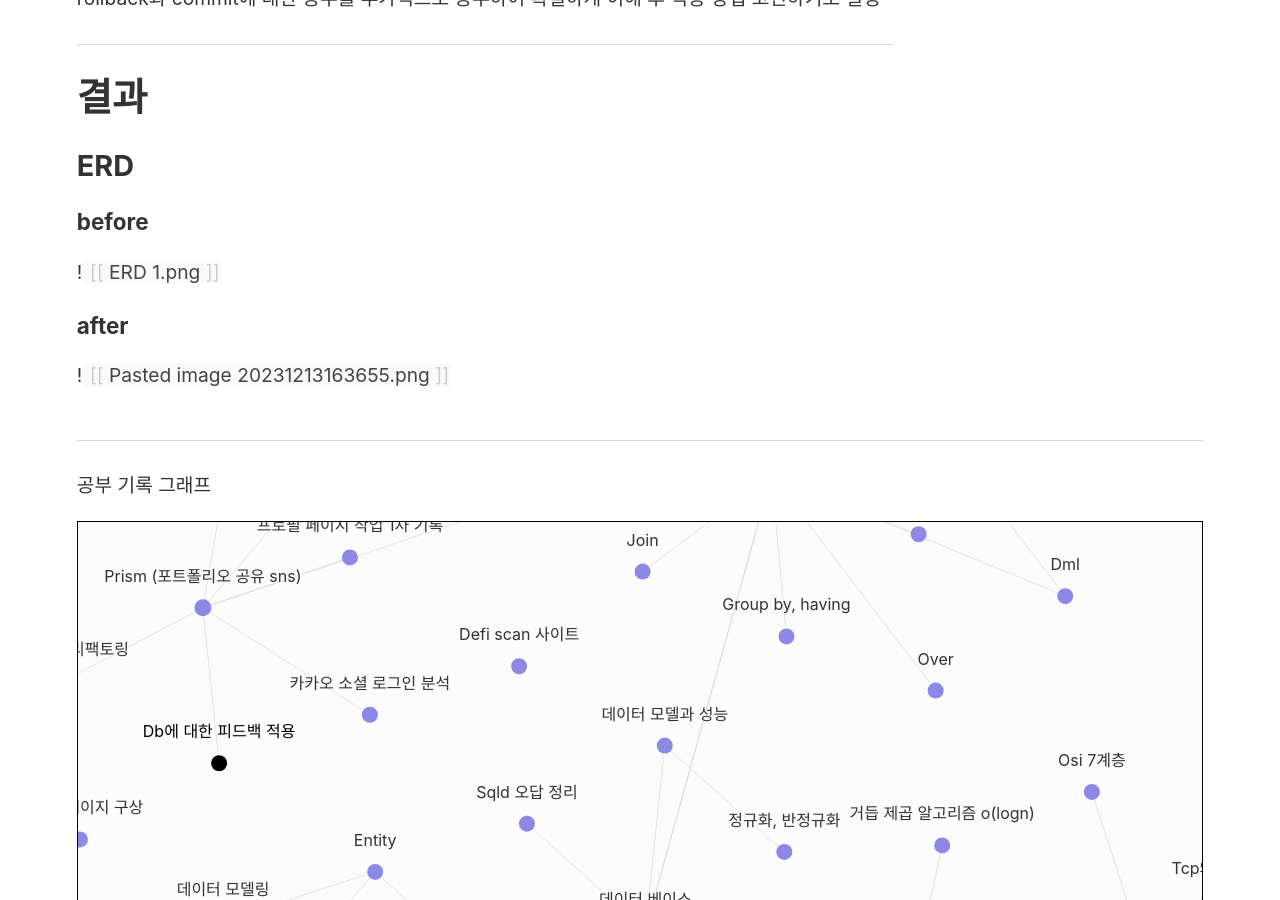
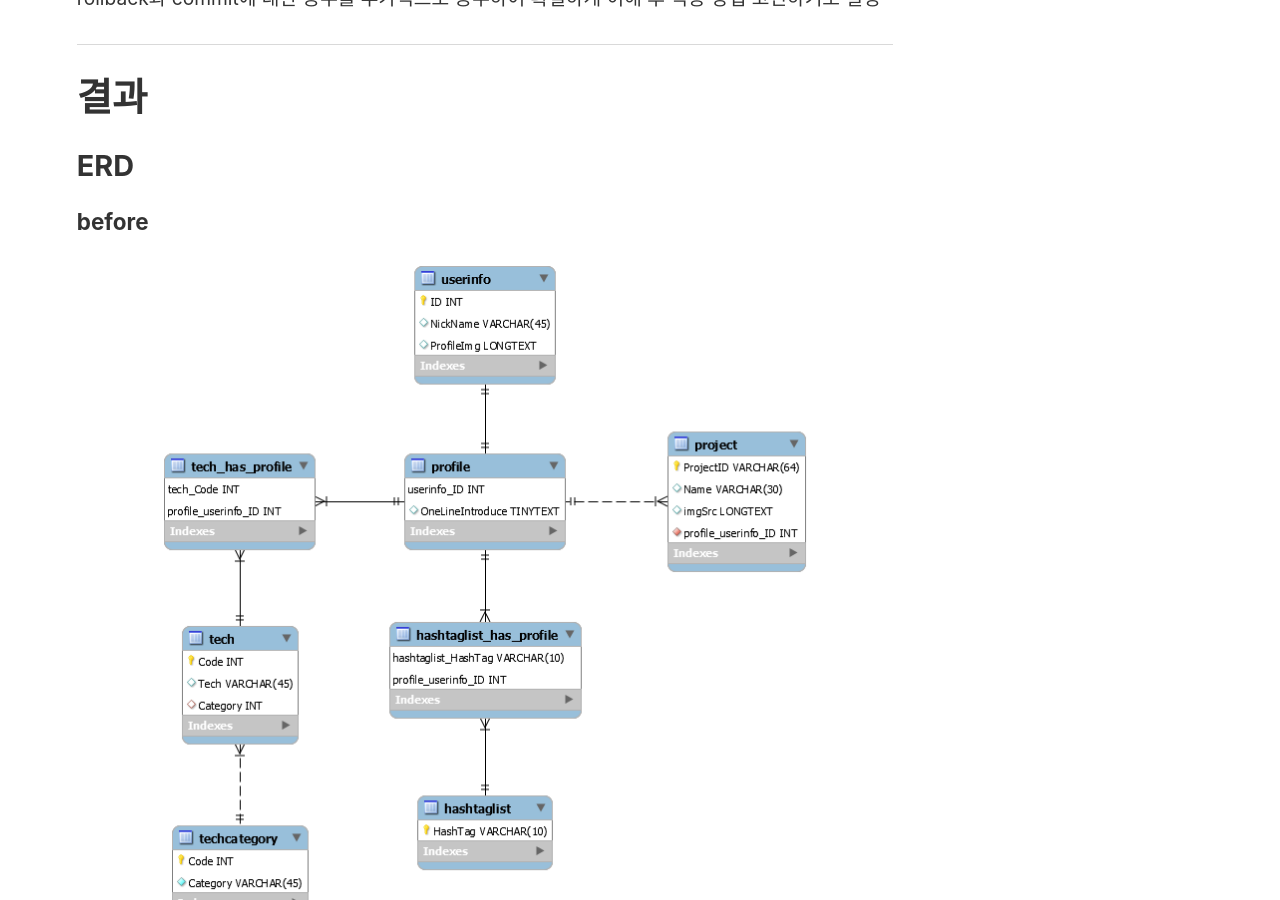
Before and after one commit to rainbow96bear/Obsidian, a Jekyll site: the page built from _notes/Prism/개발 일기/DB에 대한 피드백 적용.md, in a window 1280 px wide and 900 px high, scrolled down 5413 px. Built offline with Jekyll 4.4.1, drawn with Linux system fonts in a browser that asks for light colours.

Commit message:
이미지 수정

```diff
--- a/_notes/Prism/개발 일기/DB에 대한 피드백 적용.md
+++ b/_notes/Prism/개발 일기/DB에 대한 피드백 적용.md
@@ -147,7 +147,7 @@
 ## ERD
 
 ### before
-![[ERD 1.png]]
+<img src="/assets/ERD 1.png">
 
 ### after
-![[Pasted image 20231213163655.png]]
+<img src="/assets/Pasted image 20231213172151.png">
```
Also changed, not shown: assets/Pasted image 20231213172151.png (added).
